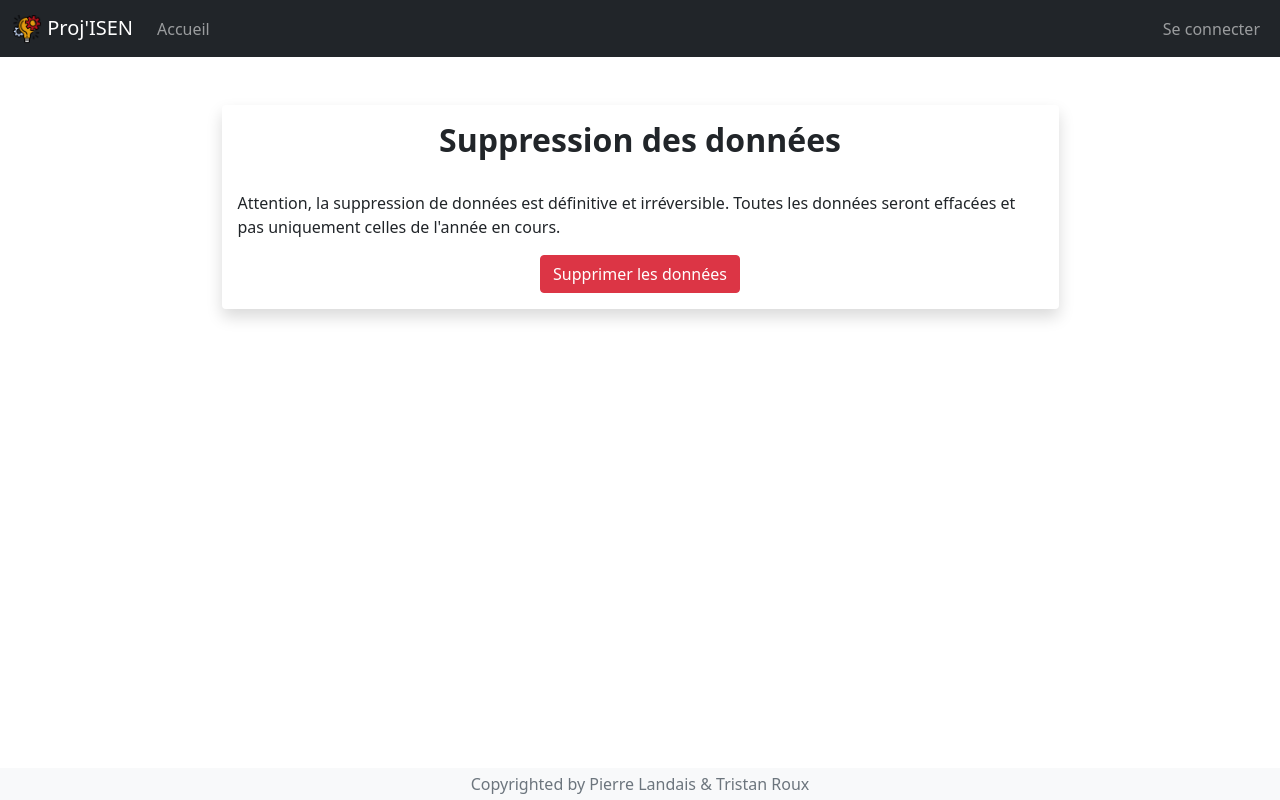
After one commit to Pierre-Lds/Project-ISEN, a Symfony app: template projisen/templates/Admin/adminDeleteData.html.twig in a window 1280 px wide. The commit adds this page. Run offline with Twig, Linux system fonts and the light colour scheme; the template is opened without the code that fills it, so the values that code supplies are empty; some libraries are stand-ins or nearby versions.

Commit message:
[bug] All : Fixed little bugs
Fixed minor bugs / vocabulary faults

```diff
--- /dev/null
+++ b/projisen/templates/Admin/adminDeleteData.html.twig
@@ -0,0 +1,18 @@
+{% extends 'base.html.twig' %}
+{% block title %}Suppression des données{% endblock %}
+{% block body %}
+    <div class='container my-5'>
+        <div class='shadow p-3 rounded mx-auto w-75'>
+            <h2 class='fw-bold mx-auto text-center'>Suppression des données</h2><br>
+            {% for message in app.flashes('success') %}
+                <div class='alert alert-success'>{{ message }}</div>
+            {% endfor %}
+            <p>Attention, la suppression de données est définitive et irréversible. Toutes les données seront effacées et pas uniquement celles de l'année en cours.</p>
+            <div class='mt-3 d-grid gap-2 d-md-flex justify-content-md-center'>
+                <form method='POST'>
+                    <button class='btn btn-danger' type='submit'>Supprimer les données</button>
+                </form>
+            </div>
+        </div>
+    </div>
+{% endblock %}
--- a/projisen/templates/Teacher/teacherDashboard.html.twig
+++ b/projisen/templates/Teacher/teacherDashboard.html.twig
@@ -43,7 +43,7 @@
                 <a href='{{ path('app.teacher.projectsReadAttributed') }}' class='btn btn-hover-light d-flex gap-3 py-2 px-3 lh-sm bg-light border'>
                     <i class='bi bi-bookmark-check-fill' style='font-size: 2em;'></i>
                     <div class='text-start'>
-                        <strong class='d-block'>Consulter les affectation des projets</strong>
+                        <strong class='d-block'>Consulter les affectations des projets</strong>
                         <small>Consulter la liste des projets attribués aux binômes.</small>
                     </div>
                 </a>
--- a/projisen/templates/Teacher/teacherReadProjects.html.twig
+++ b/projisen/templates/Teacher/teacherReadProjects.html.twig
@@ -24,7 +24,7 @@
                 </thead>
                 <tbody>
                 {%  for project in projects %}
-                    {% if project.getIdTeacher() == app.user %}
+                    {% if project.getIdTeacher() == app.user or 'ROLE_ADMIN' in app.user.roles %}
                     <tr>
                         <th scope='row'>{{ project.id }}</th>
                         <td>{{ project.title }}</td>
@@ -50,7 +50,7 @@
                     {% endif %}
                 {% endfor %}
                 {%  for project in projects %}
-                    {% if project.getIdTeacher() != app.user %}
+                    {% if project.getIdTeacher() != app.user and 'ROLE_ADMIN' not in app.user.roles%}
                         <tr>
                             <th scope='row'>{{ project.id }}</th>
                             <td>{{ project.title }}</td>
```
Also changed, not shown: projisen/src/Controller/Admin/AdminController.php (+11 -0 lines), projisen/templates/Admin/adminDashboard.html.twig (+7 -0 lines).
